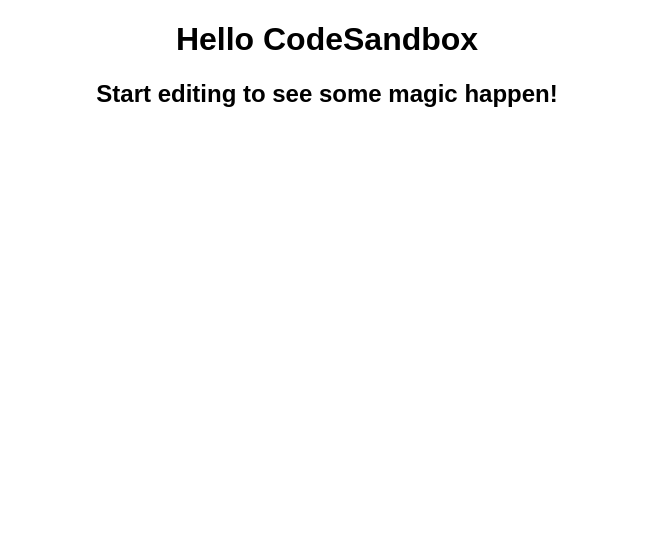
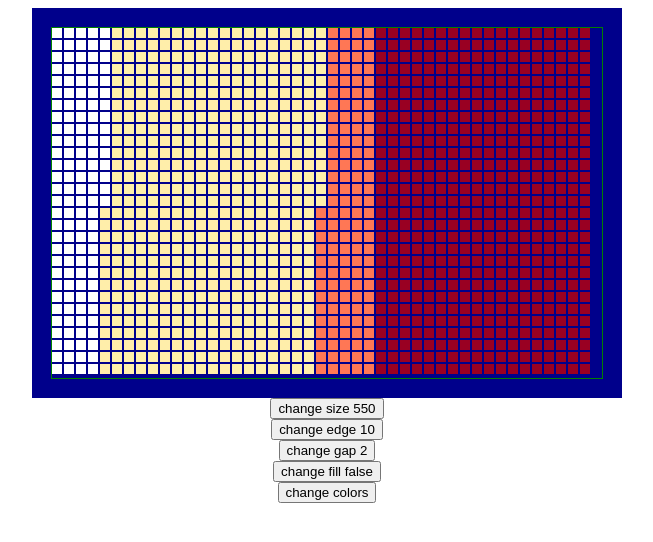
Before and after one commit to pedro00dk/d3-heatmap, a React (Create React App) app: page / in a window 1280 px wide. Shown: the top 542 px of the page, without its empty margins (313-966 px from the left). Built offline with nearby package versions, Linux system fonts and the light colour scheme.

Commit message:
Implement heatmap

```diff
--- a/package.json
+++ b/package.json
@@ -9,6 +9,8 @@
   ],
   "main": "src/index.tsx",
   "dependencies": {
+    "@types/d3": "6.3.0",
+    "d3": "6.7.0",
     "react": "17.0.2",
     "react-dom": "17.0.2",
     "react-scripts": "4.0.0"
--- a/public/index.html
+++ b/public/index.html
@@ -1,16 +1,15 @@
 <!DOCTYPE html>
 <html lang="en">
-
     <head>
-	<meta charset="utf-8">
-	<meta name="viewport" content="width=device-width, initial-scale=1, shrink-to-fit=no">
-	<meta name="theme-color" content="#000000">
+        <meta charset="utf-8" />
+        <meta name="viewport" content="width=device-width, initial-scale=1, shrink-to-fit=no" />
+        <meta name="theme-color" content="#000000" />
         <!--
       manifest.json provides metadata used when your web app is added to the
       homescreen on Android. See https://developers.google.com/web/fundamentals/engage-and-retain/web-app-manifest/
     -->
-	<link rel="manifest" href="%PUBLIC_URL%/manifest.json">
-	<link rel="shortcut icon" href="%PUBLIC_URL%/favicon.ico">
+        <link rel="manifest" href="%PUBLIC_URL%/manifest.json" />
+        <link rel="shortcut icon" href="%PUBLIC_URL%/favicon.ico" />
         <!--
       Notice the use of %PUBLIC_URL% in the tags above.
       It will be replaced with the URL of the `public` folder during the build.
@@ -27,7 +26,7 @@
         <noscript>
             You need to enable JavaScript to run this app.
         </noscript>
-	<div id="root"></div>
+        <div id="root" style="display: flex; width: 100%;"></div>
         <!--
       This HTML file is a template.
       If you open it directly in the browser, you will see an empty page.
@@ -37,7 +36,5 @@
 
       To begin the development, run `npm start` or `yarn start`.
       To create a production bundle, use `npm run build` or `yarn build`.
-    -->
-</body>
-
+    --></body>
 </html>
--- a/src/App.tsx
+++ b/src/App.tsx
@@ -1,10 +1,79 @@
-import "./styles.css";
+import './styles.css'
+import * as d3 from 'd3'
+import React from 'react'
 
-export default function App() {
-  return (
-    <div className="App">
-      <h1>Hello CodeSandbox</h1>
-      <h2>Start editing to see some magic happen!</h2>
-    </div>
-  );
+export const App = () => {
+    const edges = [4, 7, 10, 15, 20]
+    const gaps = [0, 0.5, 1, 2, 4]
+    const [size, nextSize] = React.useReducer((v) => (v + 300) % 800, 550)
+    const [edge, nextEdge] = React.useReducer((v) => edges[(edges.indexOf(v) + 1) % edges.length], 10)
+    const [gap, nextGap] = React.useReducer((v) => gaps[(gaps.indexOf(v) + 1) % gaps.length], 2)
+    const [fill, nextFill] = React.useReducer((v) => !v, false)
+    const [colors, nextColors] = React.useReducer(
+        () =>
+            [...Array(1 + Math.round(Math.random() * 6))].map((_, i) => [
+                i === 0 ? 1 : Math.random(),
+                `#${Math.random().toString(16).substr(-6)}`,
+            ]),
+        [
+            [0.1, '#FFF'],
+            [0.5, '#FEA'],
+            [0.6, '#F75'],
+            [1, '#902'],
+        ],
+    )
+
+    return (
+        <div style={{ display: 'flex', flexDirection: 'column', alignItems: 'center', flex: 1 }}>
+            <div style={{ width: size, height: 350, transition: 'width 0.3s', background: 'darkblue', padding: 20 }}>
+                <Heatmap gap={gap} edge={edge} fill={fill} colors={colors as any} />
+            </div>
+            <button onClick={nextSize}>{`change size ${size}`}</button>
+            <button onClick={nextEdge}>{`change edge ${edge}`}</button>
+            <button onClick={nextGap}>{`change gap ${gap}`}</button>
+            <button onClick={nextFill}>{`change fill ${fill}`}</button>
+            <button onClick={nextColors}>{`change colors`}</button>
+        </div>
+    )
 }
+
+const Heatmap = (props: { edge: number; gap: number; fill: boolean; colors: [number, string][] }) => {
+    const svg$ = React.useRef<SVGSVGElement>()
+    console.log(props.gap)
+    React.useLayoutEffect(() => {
+        render()
+        let size = { x: svg$.current?.clientWidth ?? 0, y: svg$.current?.clientHeight ?? 0 }
+        const interval = setInterval(() => {
+            if (!svg$.current || (svg$.current.clientWidth === size.x && svg$.current.clientHeight === size.y)) return
+            size = { x: svg$.current.clientWidth, y: svg$.current.clientHeight }
+            render()
+        }, 500)
+        return () => clearInterval(interval)
+    })
+
+    const render = () => {
+        if (!svg$.current) return
+        const size = { x: svg$.current.clientWidth, y: svg$.current.clientHeight }
+        const fit = { x: size.x / (props.edge + props.gap), y: size.y / (props.edge + props.gap) }
+        const count = { x: Math.floor(fit.x), y: Math.floor(fit.y) }
+        console.log(size, fit, count)
+        props.colors.sort((a, b) => a[0] - b[0])
+        d3.select(svg$.current)
+            .attr('viewBox', `0 0 ${size.x} ${size.y}`)
+            .attr('preserveAspectRatio', 'none')
+            .selectAll('g')
+            .data([0])
+            .join('g')
+            .attr('transform', props.fill ? `scale(${fit.x / count.x}, ${fit.y / count.y})` : '')
+            .selectAll('rect')
+            .data([...Array(count.x * count.y)])
+            .join('rect')
+            .attr('width', props.edge)
+            .attr('height', props.edge)
+            .attr('x', (_, i) => Math.floor(i / count.y) * (props.edge + props.gap))
+            .attr('y', (_, i) => (i % count.y) * (props.edge + props.gap))
+            .attr('fill', (_, i) => props.colors.find(([v]) => v > i / (count.x * count.y))?.[1] ?? '')
+    }
+
+    return <svg ref={svg$ as any} style={{ width: '100%', height: '100%', outline: '1px solid green' }} />
+}
--- a/src/index.tsx
+++ b/src/index.tsx
@@ -1,6 +1,6 @@
 import { render } from "react-dom";
 
-import App from "./App";
+import { App } from "./App";
 
 const rootElement = document.getElementById("root");
 render(<App />, rootElement);
```
Also changed, not shown: 2 other files (tests, documents, lock files or other folders). Lines whose indentation alone changed are shown as unchanged.
